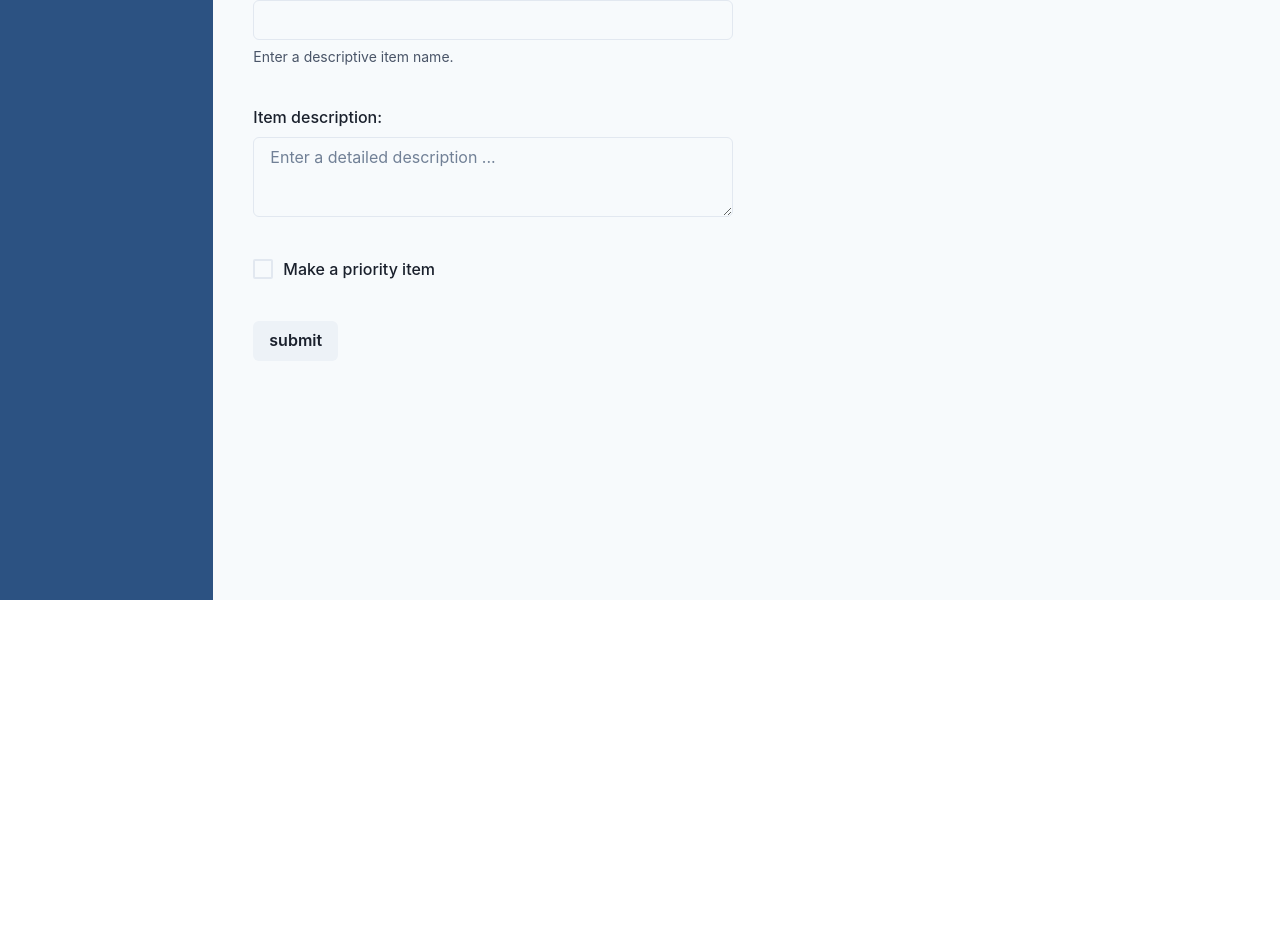
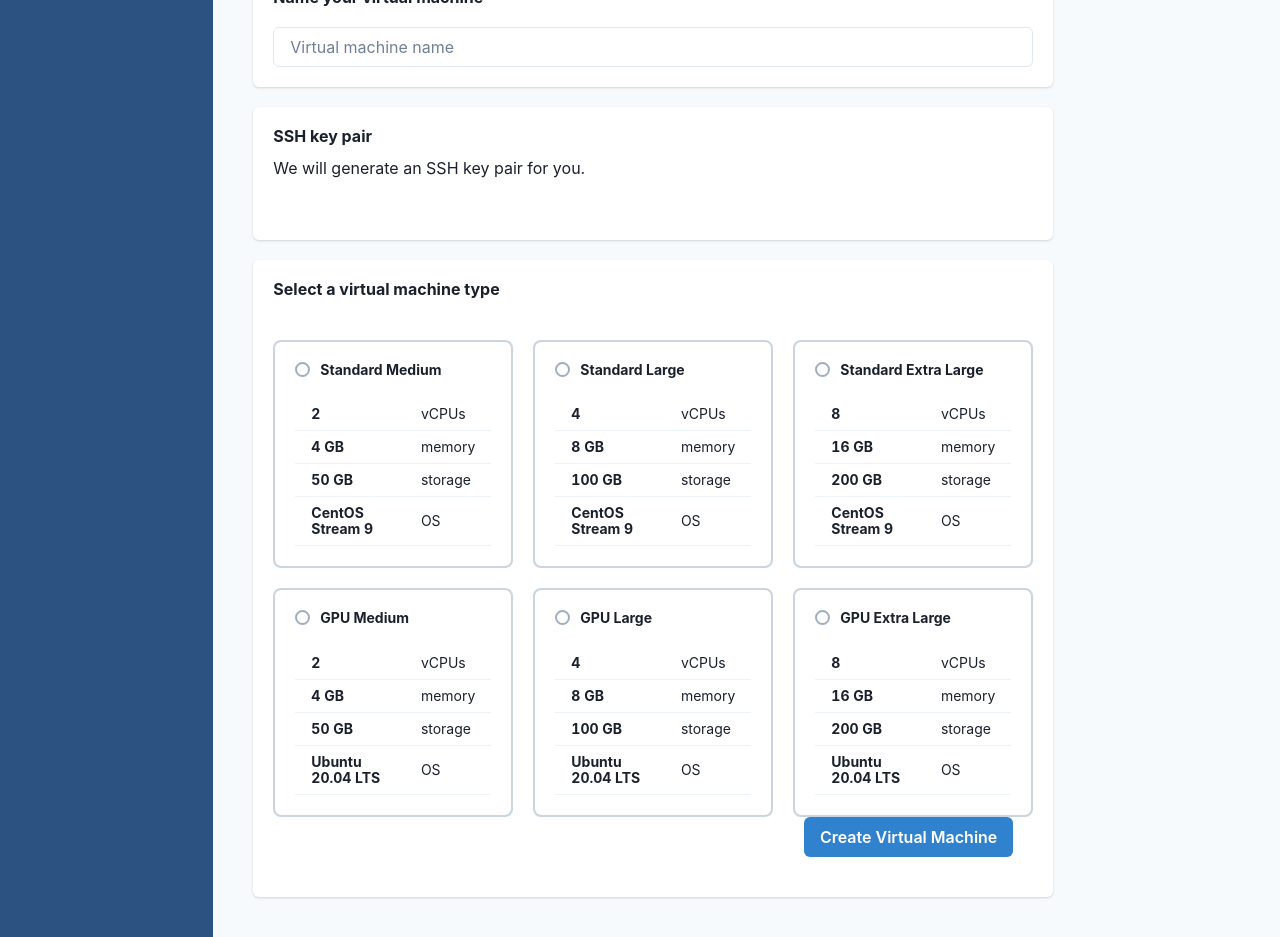
Before and after one commit to NAICNO/vm-provision-frontend, a React (Vite) app: page /create in a window 1280 px wide. Shown: the part 200-1137 px from the top of the page. Before the commit the page ends 800 px from the top, so only its background shows below. Built offline with nearby package versions, Linux system fonts and the light colour scheme.

Commit message:
Work on UI WIP

```diff
--- a/src/App.tsx
+++ b/src/App.tsx
@@ -1,7 +1,7 @@
 import { createBrowserRouter, createRoutesFromElements, Route, RouterProvider } from 'react-router-dom'
 import RootLayout from './layouts/RootLayout.tsx'
 import Dashboard, { itemsLoader } from './pages/Dashboard.tsx'
-import Create, { createAction } from './pages/Create.tsx'
+import Create from './pages/Create.tsx'
 import Profile from './pages/Profile.tsx'
 
 
@@ -9,7 +9,7 @@ const router = createBrowserRouter(
   createRoutesFromElements(
     <Route path='/' element={<RootLayout />}>
       <Route index element={<Dashboard />} loader={itemsLoader}/>
-      <Route path='create' element={<Create />} action={createAction} />
+      <Route path='create' element={<Create />} />
       <Route path='profile' element={<Profile />} />
     </Route>
   )
--- /dev/null
+++ b/src/components/MachineTypeRadioItem.tsx
@@ -0,0 +1,99 @@
+import {
+  Box,
+  Card,
+  CardBody,
+  CardHeader,
+  Center,
+  Circle,
+  Flex,
+  Heading,
+  Table,
+  TableContainer,
+  Tbody,
+  Td,
+  Text,
+  Tr,
+  useRadio,
+  UseRadioProps
+} from '@chakra-ui/react'
+
+// Proptypes for MachineTypeRadioItem
+interface MachineTypeRadioItemProps {
+  radioProps: UseRadioProps
+  machineType: MachineType
+}
+
+export default function MachineTypeRadioItem({ machineType, radioProps }: MachineTypeRadioItemProps) {
+
+  const {
+    state,
+    getInputProps,
+    getRadioProps,
+    htmlProps,
+    getLabelProps,
+  } = useRadio(radioProps)
+
+  const isChecked = state.isChecked
+
+  return (
+    <Box
+      as="label" { ...htmlProps }
+      cursor="pointer"
+      borderWidth='2px'
+      borderRadius="lg"
+      overflow="hidden"
+      borderColor={ isChecked ? 'blue.400' : 'gray.300' }
+      transitionDuration="200ms"
+    >
+      <input { ...getInputProps({}) } hidden/>
+      <Card
+        { ...getRadioProps() }
+        bg={ isChecked ? 'blue.50' : 'transparent' }
+      >
+        <CardHeader>
+          <Box>
+            <Flex>
+              {
+                isChecked ?
+                  <Circle size="15px" bg="blue.400">
+                    <Center>
+                      <Circle size="7px" bg="white"/>
+                    </Center>
+                  </Circle>
+                  :
+                  <Circle size="15px"  borderWidth="2px" borderColor="gray.400"/>
+              }
+              <Heading as="h3" size="xs" ml="10px">
+                { machineType.name }
+              </Heading>
+            </Flex>
+          </Box>
+        </CardHeader>
+        <CardBody mt="-20px">
+          <TableContainer>
+            <Table size='sm'>
+              <Tbody>
+                <Tr>
+                  <Td><Text as="b">{machineType.vcpu}</Text></Td>
+                  <Td>vCPUs</Td>
+                </Tr>
+                <Tr>
+                  <Td><Text as="b">{ machineType.memory } GB</Text></Td>
+                  <Td>memory</Td>
+                </Tr>
+                <Tr>
+                  <Td ><Text as="b">{ machineType.storage } GB</Text></Td>
+                  <Td>storage</Td>
+                </Tr>
+                <Tr>
+                  <Td whiteSpace="normal" ><Text as="b" noOfLines={2}>{ machineType.os }</Text></Td>
+                  <Td>OS</Td>
+                </Tr>
+              </Tbody>
+            </Table>
+          </TableContainer>
+        </CardBody>
+      </Card>
+    </Box>
+  )
+}
--- /dev/null
+++ b/src/constants/MachineInfo.ts
@@ -0,0 +1,56 @@
+export const machineTypes: MachineType [] = [
+  {
+    id: 1,
+    name: 'Standard Medium',
+    description: 'Standard VM for medium workloads',
+    os: 'CentOS Stream 9',
+    vcpu: 2,
+    memory: 4,
+    storage: 50
+  },
+  {
+    id: 2,
+    name: 'Standard Large',
+    description: 'Standard VM for large workloads',
+    os: 'CentOS Stream 9',
+    vcpu: 4,
+    memory: 8,
+    storage: 100
+  },
+  {
+    id: 3,
+    name: 'Standard Extra Large',
+    description: 'Standard VM for extra large workloads',
+    os: 'CentOS Stream 9',
+    vcpu: 8,
+    memory: 16,
+    storage: 200
+  },
+  {
+    id: 4,
+    name: 'GPU Medium',
+    description: 'GPU VM for medium workloads',
+    os: 'Ubuntu 20.04 LTS',
+    vcpu: 2,
+    memory: 4,
+    storage: 50
+  },
+  {
+    id: 5,
+    name: 'GPU Large',
+    description: 'Standard VM for large workloads',
+    os: 'Ubuntu 20.04 LTS',
+    vcpu: 4,
+    memory: 8,
+    storage: 100
+  },
+  {
+    id: 6,
+    name: 'GPU Extra Large',
+    description: 'Standard VM for extra large workloads',
+    os: 'Ubuntu 20.04 LTS',
+    vcpu: 8,
+    memory: 16,
+    storage: 200
+  }
+]
--- a/src/pages/Create.tsx
+++ b/src/pages/Create.tsx
@@ -1,58 +1,78 @@
-import { Form, redirect } from 'react-router-dom'
 import {
   Box,
-  FormControl,
-  FormLabel,
-  FormHelperText,
   Input,
-  Textarea,
-  Button,
-  Checkbox
+  Card, CardHeader, Heading, CardBody, useRadioGroup, SimpleGrid, useToast, Button, Flex, Text
 } from '@chakra-ui/react'
+import MachineTypeRadioItem from '../components/MachineTypeRadioItem.tsx'
+import { machineTypes } from '../constants/MachineInfo.ts'
 
 export default function Create() {
+
+  const toast = useToast()
+
+  const handleChange = (value: string) => {
+    toast({
+      title: `${ value } selected`,
+      status: 'success',
+      duration: 2000,
+    })
+  }
+
+  const { value, getRadioProps, getRootProps } = useRadioGroup({
+    // defaultValue: avatars[0].name,
+    onChange: handleChange,
+  })
+
+  const group = getRootProps()
+
+
   return (
-    <Box maxW="480px">
-      <Form method="post" action="/create">
-        <FormControl isRequired mb="40px">
-          <FormLabel>Item name:</FormLabel>
-          <Input type="text" name="title"/>
-          <FormHelperText>Enter a descriptive item name.</FormHelperText>
-        </FormControl>
+    <Box maxW="800px">
+      <Card mb="20px">
+        <CardBody>
+          <Heading as="h3" size="sm" pb="20px">
+            Name your virtual machine
+          </Heading>
+          <Input placeholder="Virtual machine name"/>
+        </CardBody>
+      </Card>
 
-        <FormControl mb="40px">
-          <FormLabel>Item description:</FormLabel>
-          <Textarea
-            placeholder="Enter a detailed description ..."
-            name="description"
-          />
-        </FormControl>
+      <Card mb="20px">
+        <CardHeader>
+          <Heading as="h3" size="sm" mb="10px">
+            SSH key pair
+          </Heading>
+          <Text>We will generate an SSH key pair for you.</Text>
+        </CardHeader>
+        <CardBody>
 
-        <FormControl display="flex" alignItems="center" mb="40px">
-          <Checkbox
-            name="isPriority"
-            colorScheme="purple"
-            size="lg"
-          />
-          <FormLabel mb="0" ml="10px">Make a priority item</FormLabel>
-        </FormControl>
+        </CardBody>
+      </Card>
 
-        <Button type="submit">submit</Button>
-      </Form>
+      <Card>
+        <CardHeader>
+          <Heading as="h3" size="sm">
+            Select a virtual machine type
+          </Heading>
+        </CardHeader>
+        <CardBody>
+          <SimpleGrid spacing={ 5 } minChildWidth="180px" { ...group }>
+            { machineTypes.map((machineType) => {
+              const radioProps = getRadioProps({ value: machineType.name })
+              return (
+                <MachineTypeRadioItem
+                  key={ machineType.name }
+                  machineType={ machineType }
+                  radioProps={ radioProps }
+                />
+              )
+            }) }
+          </SimpleGrid>
+          <Flex justifyContent="flex-end" mr="20px" mb="20px">
+            <Button colorScheme="blue">Create Virtual Machine</Button>
+          </Flex>
+        </CardBody>
+      </Card>
     </Box>
   )
 }
-
-export const createAction = async ({ request } ) => {
-  const data = await request.formData()
-
-  const task = {
-    title: data.get('title'),
-    description: data.get('description'),
-    isPriority: data.get('isPriority') === '',
-  }
-
-  console.log(task)
-
-  return redirect('/')
-}
```
Also changed, not shown: src/MachineType.ts (added, +9 -0 lines), src/components/SshKeyGenerateModal.tsx (added, +7 -0 lines).
